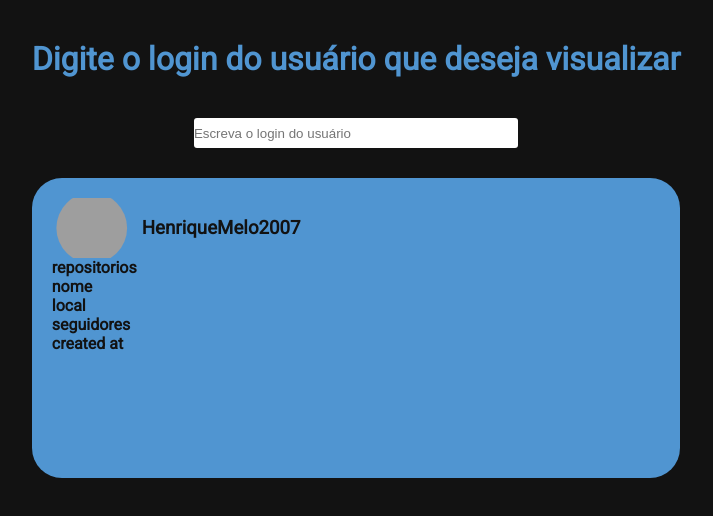
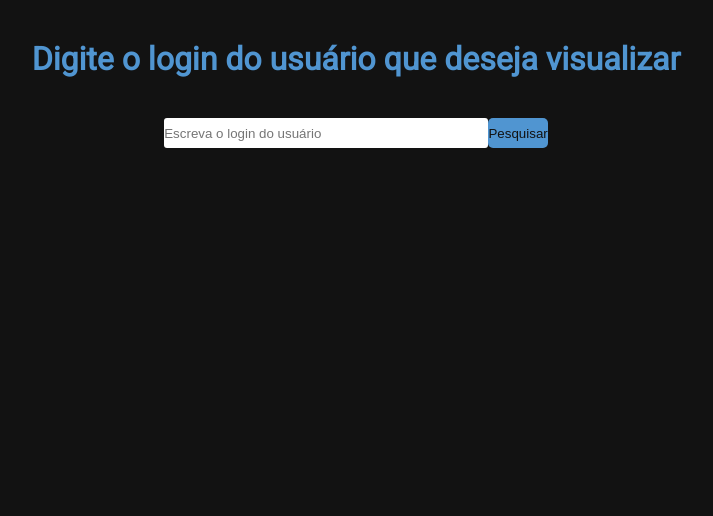
Before and after one commit to HenriqueMelo2007/visualizador-usuarios-github, a React (Vite) app: page / in a window 1280 px wide. Shown: the top 516 px of the page, without its empty margins (284-997 px from the left). Built offline with nearby package versions, Linux system fonts and the light colour scheme; grey boxes are pictures that could not be loaded.

Commit message:
alterações diversas

```diff
--- a/src/App.jsx
+++ b/src/App.jsx
@@ -1,18 +1,22 @@
-import { useState } from 'react'
+import { useState, useEffect } from 'react'
 import {Card} from './components/card'
 
 export function App() {
-  const [user, setUser] = useState()
+  const [user, setUser] = useState('')
 
   return (
     <div>
       <header>
         <h1>Digite o login do usuário que deseja visualizar</h1>
         <h2>{user}</h2>
-        <input type="text" placeholder="Escreva o login do usuário" onChange={e => setUser(e.target.value)} />
+        <div class='divHeader'>
+          <input type="text" placeholder="Escreva o login do usuário" onChange={e => setUser(e.target.value)} />
+          <button type='button' onClick={console.log('sim')}>Pesquisar</button>
+        </div>
+
+
       </header>
 
-      <Card></Card>
     </div>
   )
 }
--- a/src/components/card.jsx
+++ b/src/components/card.jsx
@@ -1,20 +1,20 @@
 import style from './card.module.css'
 
-export function Card () {
+export function Card (props) {
   return (
 
     <div className={style.container}>
       <header className={style.header}>
-        <img className={style.image} src="https://avatars.githubusercontent.com/u/86623792?v=4" alt="" />
-        <h3>HenriqueMelo2007</h3>
+        <img className={style.image} src={props.imagem} alt="" />
+        <h3>{props.login}</h3>
       </header>
 
-      <main>
-        <h4>repositorios</h4>
-        <h4>nome</h4>
-        <h4>local</h4>
-        <h4>seguidores</h4>
-        <h4>created at</h4>
+      <main className={style.main}>
+        <h4>Repositórios: {props.repos}</h4>
+        <h4>Nome: {props.nome}</h4>
+        <h4>Local: {props.local}</h4>
+        <h4>Seguidores: {props.seguidores}</h4>
+        <h4>Criado em: {props.criado}</h4>
       </main>
     </div>
   )
--- a/src/components/card.module.css
+++ b/src/components/card.module.css
@@ -19,3 +19,12 @@
   clip-path: circle(50% at 50% 50%);
   object-fit: cover;
 }
+
+.main {
+  margin-left: 30px;
+  margin-top: 20px;
+  font-size: 0.9rem;
+  display: flex;
+  flex-direction: column;
+  gap: 3px;
+}
--- a/src/global.css
+++ b/src/global.css
@@ -25,6 +25,12 @@ h1 {
   margin-bottom: 20px;
 }
 
+.divHeader {
+  display: flex;
+  justify-content: center;
+  width: 100%;
+}
+
 input {
   width: 50%;
   height: 30px;
@@ -33,3 +39,16 @@ input {
   border-radius: 3px;
   margin-top: 20px;
 }
+
+button {
+  background-color: rgb(80, 149, 209);
+  color: rgb(18, 18, 18);
+  border: none;
+  border-radius: 5px;
+  height: 30px;
+  margin-top: 20px;
+}
+
+button:hover {
+  cursor: pointer;
+}
```
